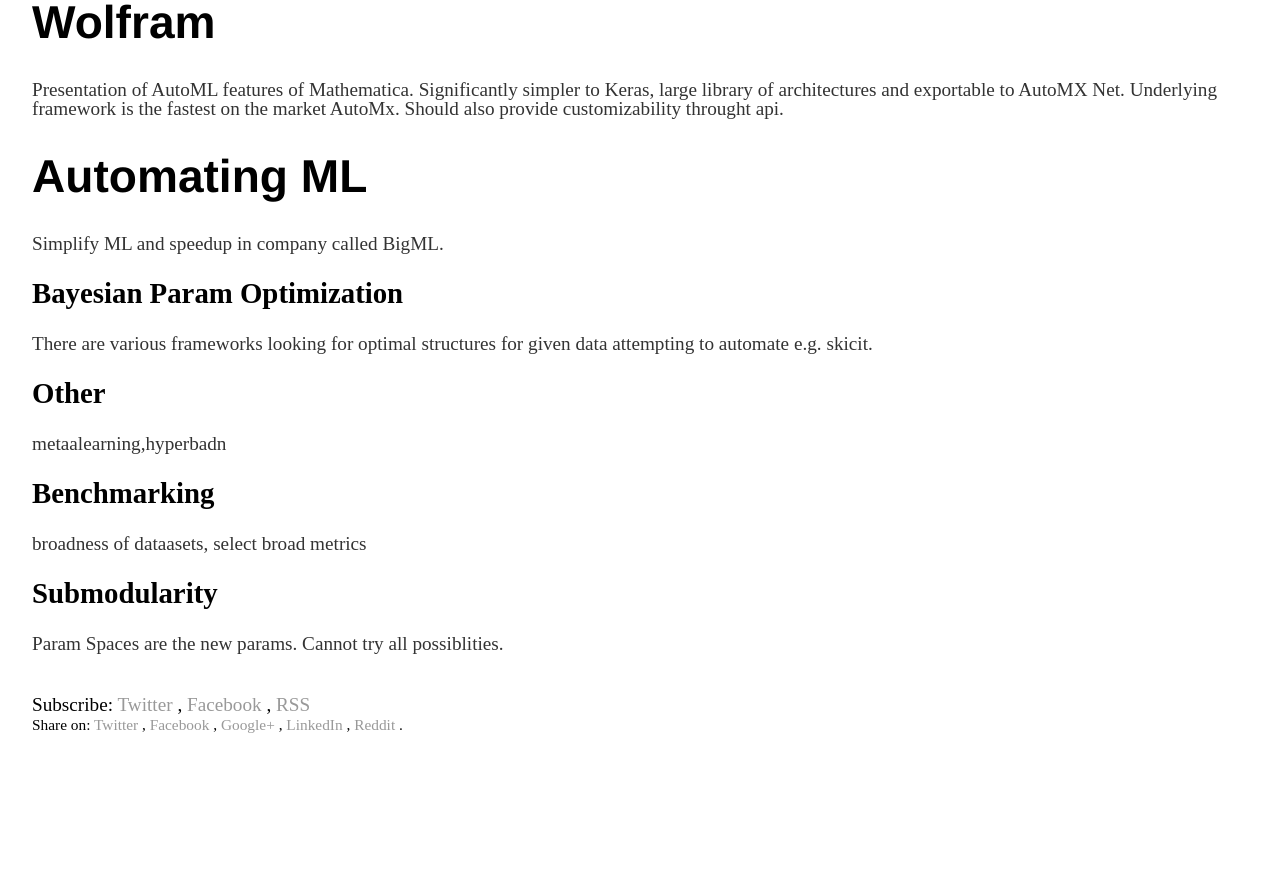
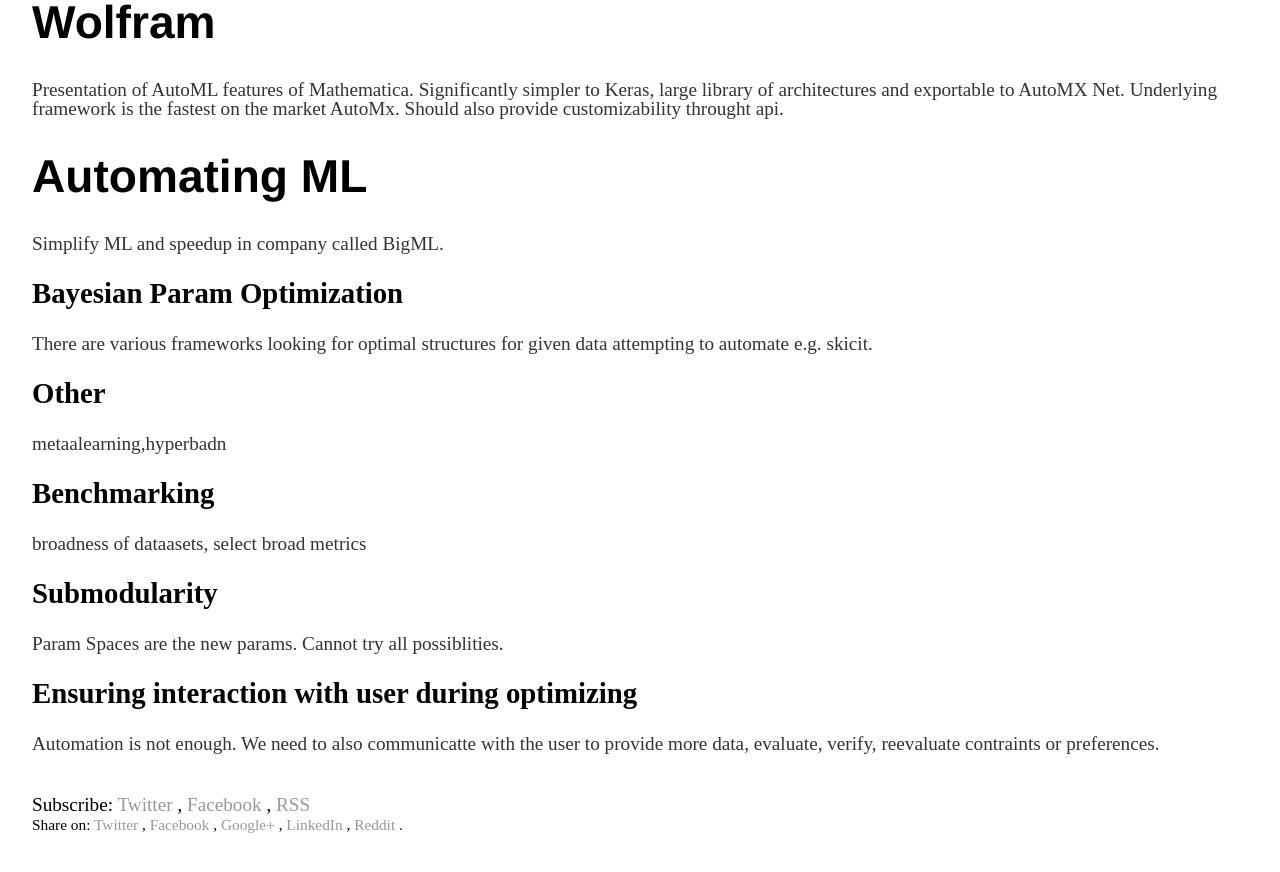
Before and after one commit to vackosar/vackosar.github.io, a Jekyll site: the page built from _posts/2018-03-24-Notes:-Pragule-ML-2018-Day-2:-Talks.md, in a window 1280 px wide and 900 px high, scrolled down 592 px. Shown: the top 872 px of the window. Built offline with Jekyll 4.4.1, drawn with Linux system fonts in a browser that asks for light colours; comment, search, counter and statistics services are not loaded; before the commit the page ends 1392 px from its top, so only the background shows below that.

Commit message:
prague ml

```diff
--- a/_posts/2018-03-24-Notes:-Pragule-ML-2018-Day-2:-Talks.md
+++ b/_posts/2018-03-24-Notes:-Pragule-ML-2018-Day-2:-Talks.md
@@ -33,3 +33,6 @@
 ## Submodularity
 
 Param Spaces are the new params. Cannot try all possiblities.
+
+## Ensuring interaction with user during optimizing
+Automation is not enough. We need to also communicatte with the user to provide more data, evaluate, verify, reevaluate contraints or preferences.
```
Also changed, not shown: 1 other file.
